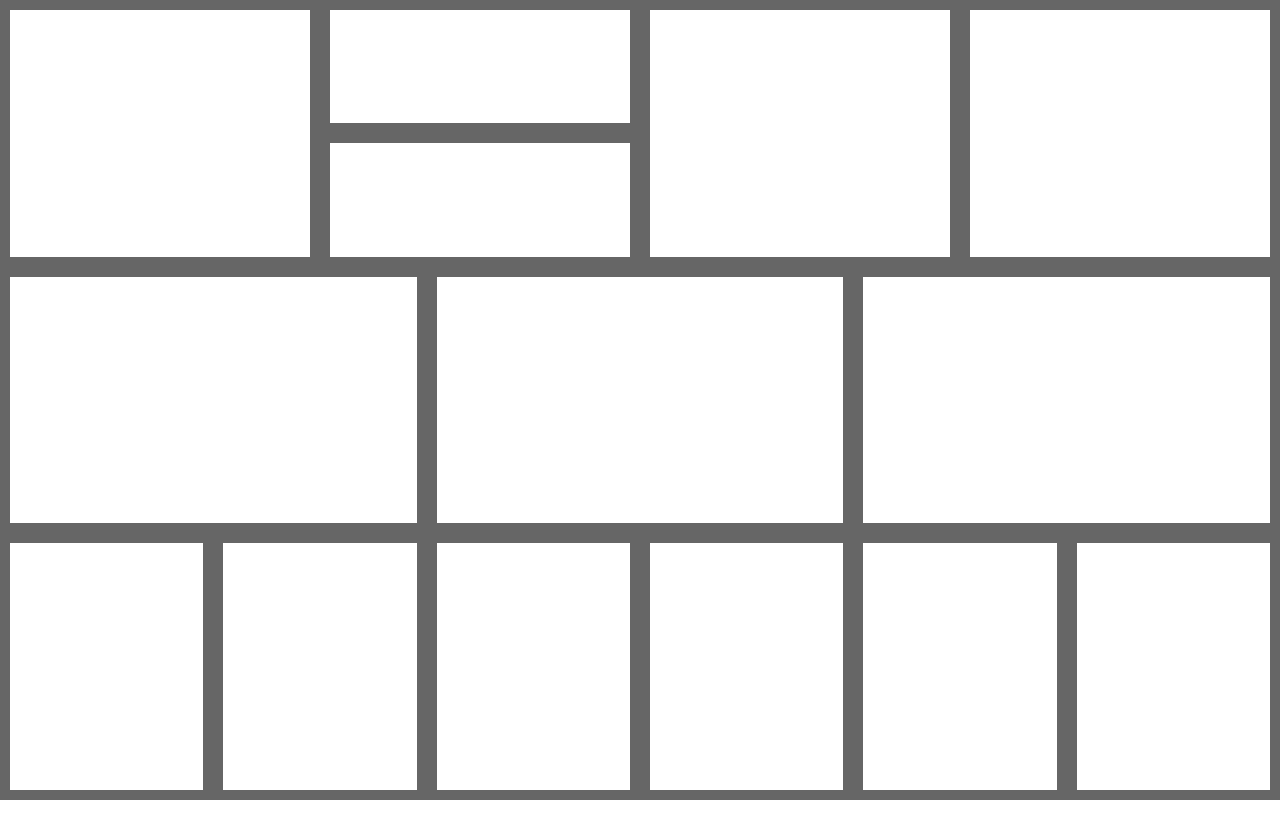
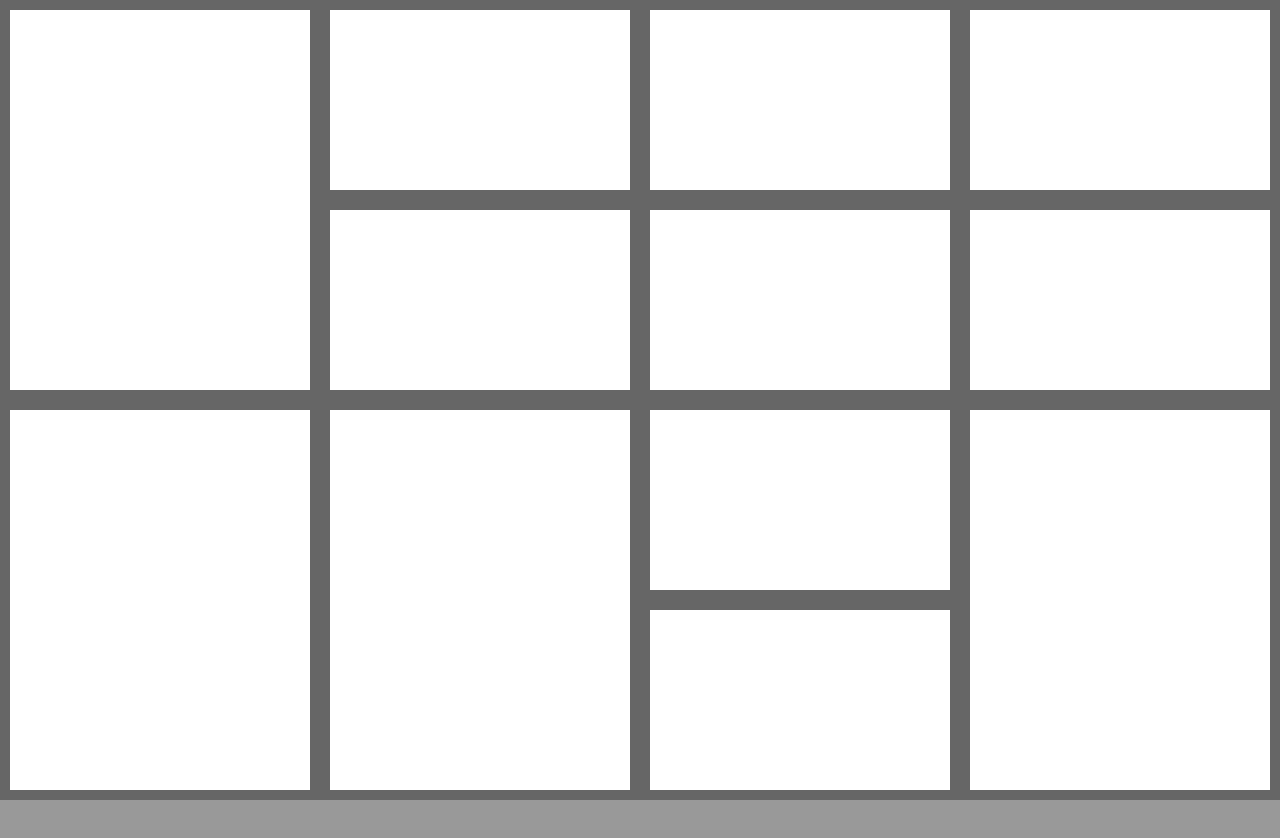
Before and after one commit to ryantuck/responsive-ui-grid, a plain HTML site: page index.html in a window 1280 px wide. Before the commit the page ends 800 px from the top, so only its background shows below. Drawn offline with Linux system fonts and the light colour scheme.

Commit message:
first commit

```diff
--- a/index.html
+++ b/index.html
@@ -9,7 +9,7 @@
     </head>
     <body>
         <div id="container">
-            <div class="row">
+            <div class="row half">
                 <div class="panel">
                     <div class="panel-inside">
                     </div>
@@ -27,52 +27,55 @@
                     </div>
                 </div>
                 <div class="panel">
+                    <div class="row half">
+                        <div class="panel top">
+                            <div class="panel-inside"></div>
+                        </div>
+                    </div>
+                    <div class="row half">
+                        <div class="panel bottom">
+                            <div class="panel-inside"></div>
+                        </div>
+                    </div>
+                </div>
+                <div class="panel">
+                    <div class="row half">
+                        <div class="panel top">
+                            <div class="panel-inside"></div>
+                        </div>
+                    </div>
+                    <div class="row half">
+                        <div class="panel bottom">
+                            <div class="panel-inside"></div>
+                        </div>
+                    </div>
+                </div>
+            </div>
+            <div class="row half">
+                <div class="panel">
+                    <div class="panel-inside">
+                    </div>
+                </div>
+                <div class="panel">
                     <div class="panel-inside"></div>
+                </div>
+                <div class="panel">
+                    <div class="row half">
+                        <div class="panel top">
+                            <div class="panel-inside"></div>
+                        </div>
+                    </div>
+                    <div class="row half">
+                        <div class="panel bottom">
+                            <div class="panel-inside"></div>
+                        </div>
+                    </div>
                 </div>
                 <div class="panel">
                     <div class="panel-inside"></div>
                 </div>
             </div>
-            <div class="row" style="background:#888">
-                <div class="panel">
-                    <div class="panel-inside">
-                    </div>
-                </div>
-                <div class="panel">
-                    <div class="panel-inside">
-                    </div>
-                </div>
-                <div class="panel">
-                    <div class="panel-inside">
-                    </div>
-                </div>
-            </div>
-            <div class="row" style="background:#777">
-                <div class="panel">
-                    <div class="panel-inside">
-                    </div>
-                </div>
-                <div class="panel">
-                    <div class="panel-inside">
-                    </div>
-                </div>
-                <div class="panel">
-                    <div class="panel-inside">
-                    </div>
-                </div>
-                <div class="panel">
-                    <div class="panel-inside">
-                    </div>
-                </div>
-                <div class="panel">
-                    <div class="panel-inside">
-                    </div>
-                </div>
-                <div class="panel">
-                    <div class="panel-inside">
-                    </div>
-                </div>
-            </div>
+            <div class="row half"></div>
         </div>
     </body>
 </html>
--- a/style.css
+++ b/style.css
@@ -1,5 +1,6 @@
 body{
     font-family: "Raleway", sans-serif;
+    height: 100%;
 }
 
 
@@ -12,14 +13,18 @@ body{
 
 .row {
     width:100%;
-    height:33.33333%;
     background: #999;
     text-align:center;
+    height: 50%;
     display: table;
 }
 
 .row .half {
     height: 50%;
+}
+
+.row .third {
+    height: 33.333333%;
 }
 
 .panel {
```
Also changed, not shown: boxes.html (deleted, +0 -71 lines).
